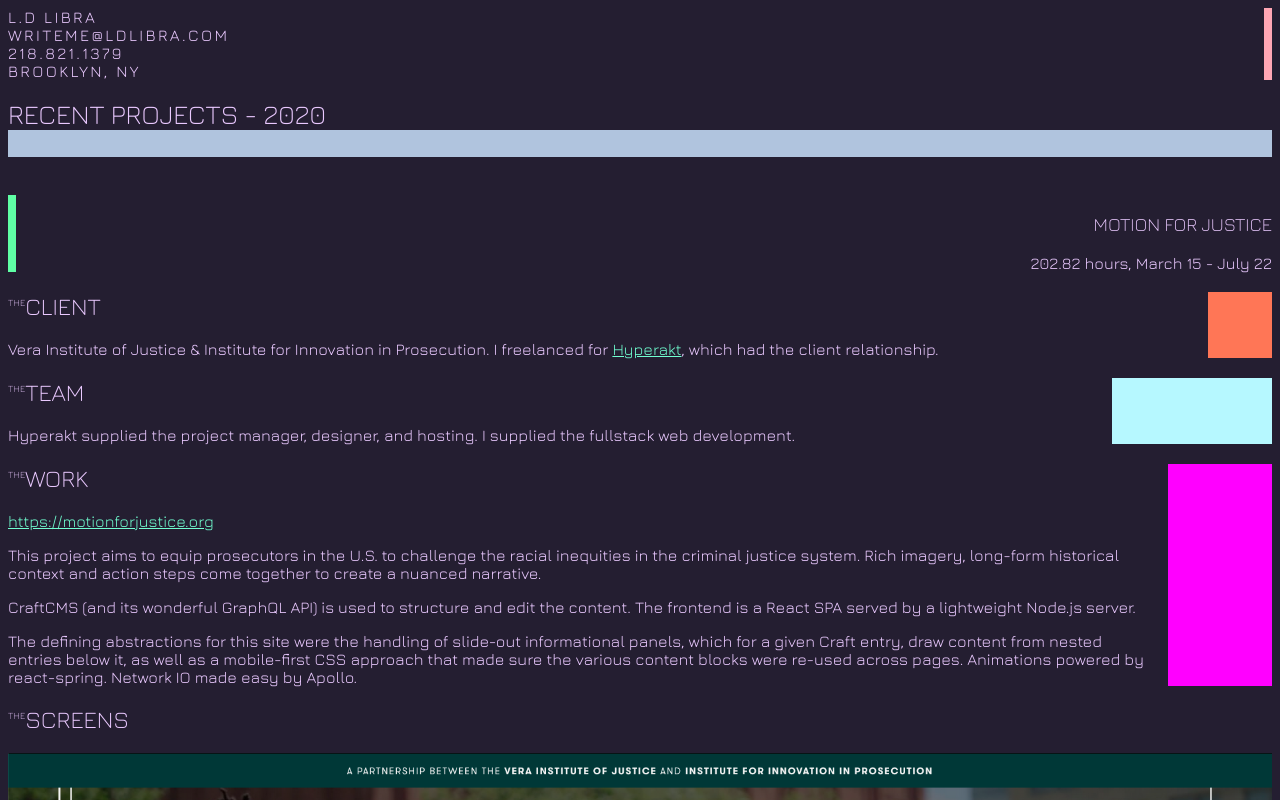
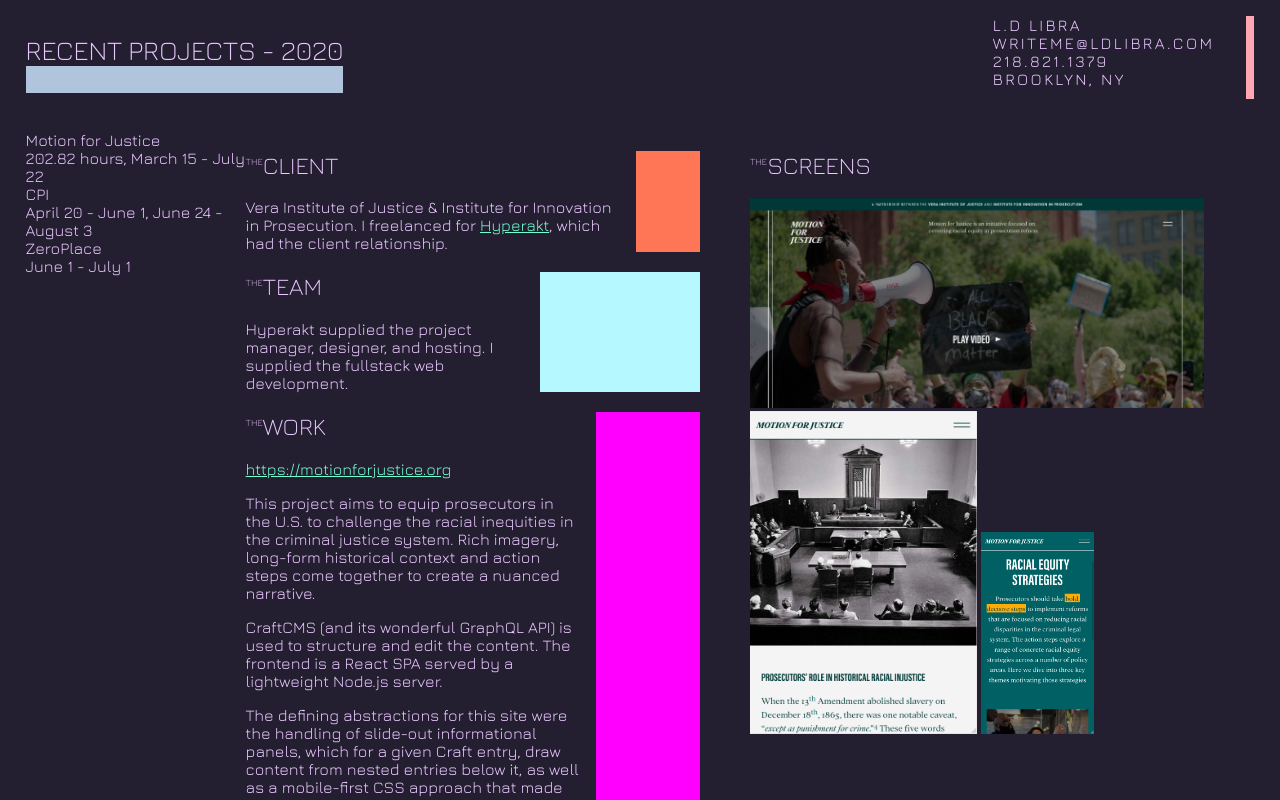
Before and after one commit to eldilibra/ldlibradotcom, a Svelte app in the folder portfolio/: page / in a window 1280 px wide. Shown: the top 800 px of the page. Built offline with nearby package versions, Linux system fonts and the light colour scheme.

Commit message:
base of desktop layout

```diff
--- a/portfolio/public/global.css
+++ b/portfolio/public/global.css
@@ -36,3 +36,15 @@ h1,h2,h3,h4,h5,h6 {
 a, a:visited, a:hover {
 	color: #71ffd1;
 }
+
+@media screen and (min-width: 768px) {
+	body {
+		margin: 2em;
+	}
+}
+
+@media screen and (min-width: 1200px) {
+	body {
+		margin: 1em 2%;
+	}
+}
--- a/portfolio/src/App.svelte
+++ b/portfolio/src/App.svelte
@@ -14,19 +14,19 @@
 	<nav>
 		<div>
 			<div>Motion for Justice</div>
-			<div>202.82 hours spanning March 15 - July 22</div>
+			<div>202.82 hours, March 15 - July 22</div>
 		</div>
 		<div>
 			<div>CPI</div>
-			<div>April 4 - May 18</div>
+			<div>April 20 - June 1, June 24 - August 3</div>
 		</div>
 		<div>
 			<div>ZeroPlace</div>
-			<div>April 4 - May 18</div>
+			<div>June 1 - July 1</div>
 		</div>
 	</nav>
-	<section>
-		<section>
+	<section class="content">
+		<section class="project-summary">
 			<div class="project-title-and-timespan">
 				<h3>Motion for Justice</h3>
 				<div>202.82 hours, March 15 - July 22</div>
@@ -55,7 +55,7 @@
 				<img src="/assets/images/motionforjustice-mobile.png" alt="Screenshot of Motion for Justice site on mobile." />
 			</div>
 		</section>
-		<section>
+		<section class="project-summary">
 			<div class="project-title-and-timespan">
 				<h3>CPI Candidate Application</h3>
 				<div>April 20 - June 1, June 24 - August 3</div>
@@ -88,10 +88,10 @@
 				<img src="/assets/images/cpi-mobile.png" alt="Screenshot of CPI Candidate App site on mobile." />
 			</div>
 		</section>
-		<section>
+		<section class="project-summary">
 			<div class="project-title-and-timespan">
 				<h3>ZeroPlace Energy Monitor</h3>
-				<div>MS 1: June 1 - July 1</div>
+				<div>June 1 - July 1</div>
 			</div>
 			<div class="client">
 				<h2><sup>THE</sup>CLIENT</h2>
@@ -156,6 +156,7 @@
 
 	nav {
 		display: none;
+		flex-direction: column;
 	}
 
 	section {
@@ -201,4 +202,35 @@
 	img:nth-child(3) {
 		max-width: 25%;
 	}
+
+	@media screen and (min-width: 1200px) {
+		header {
+			flex-direction: row-reverse;
+		}
+
+		nav {
+			display: flex;
+		}
+
+		.contact-info {
+			padding-right: 2em;
+		}
+
+		.project-title-and-timespan {
+			display: none;
+		}
+
+		.content {
+			display: flex;
+			flex-wrap: wrap;
+		}
+
+		.project-summary, .screens {
+			width: 45%;
+		}
+
+		.project-summary {
+			margin-right: 5%;
+		}
+	}
 </style>
```
